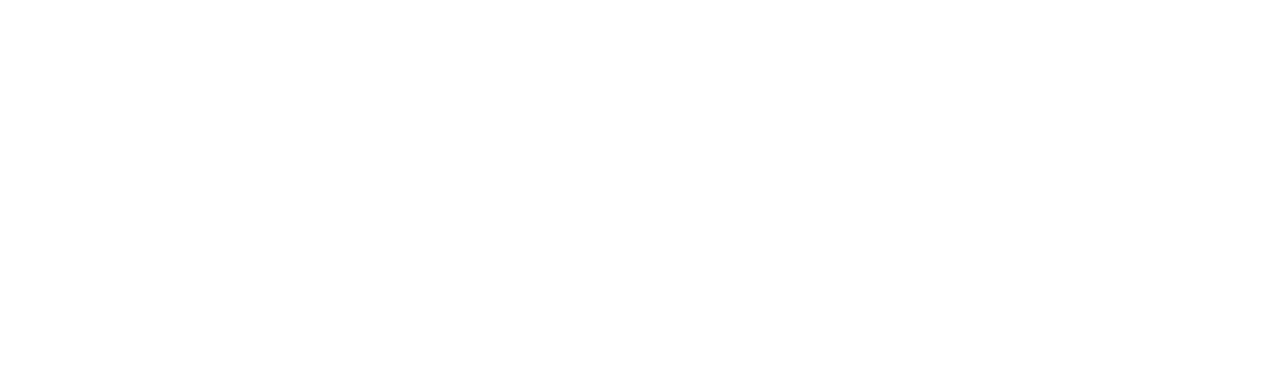
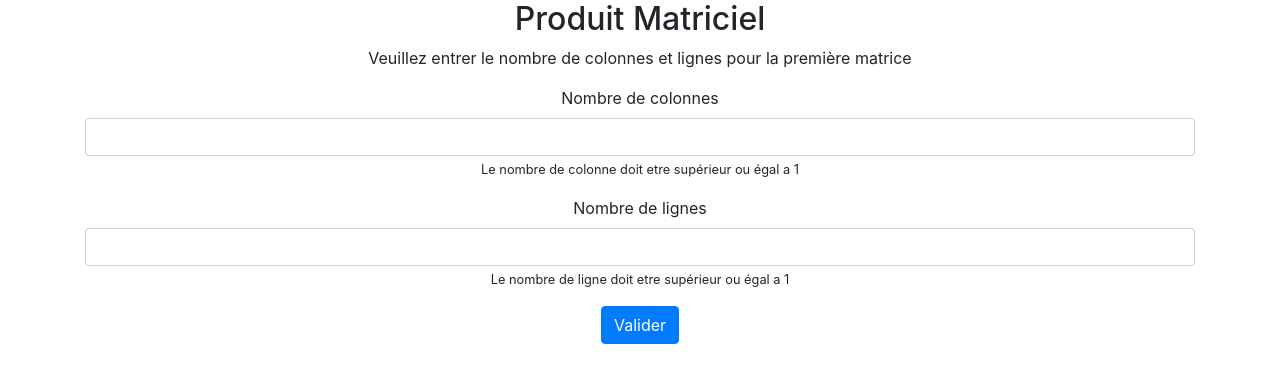
Before and after one commit to florian-barthelemy/produitMatriciel, a React (Create React App) app: page / in a window 1280 px wide. Shown: the top 382 px of the page. Built offline with nearby package versions, Linux system fonts and the light colour scheme.

Commit message:
1 matrice affichée

```diff
--- a/package.json
+++ b/package.json
@@ -6,6 +6,7 @@
     "@testing-library/jest-dom": "^4.2.4",
     "@testing-library/react": "^9.3.2",
     "@testing-library/user-event": "^7.1.2",
+    "bootstrap": "^4.4.1",
     "react": "^16.12.0",
     "react-dom": "^16.12.0",
     "react-scripts": "3.3.0"
--- a/public/index.html
+++ b/public/index.html
@@ -1,7 +1,9 @@
 <!DOCTYPE html>
 <html lang="en">
   <head>
+    <link rel="stylesheet" href="https://stackpath.bootstrapcdn.com/bootstrap/4.4.1/css/bootstrap.min.css" integrity="sha384-Vkoo8x4CGsO3+Hhxv8T/Q5PaXtkKtu6ug5TOeNV6gBiFeWPGFN9MuhOf23Q9Ifjh" crossorigin="anonymous">
     <meta charset="utf-8" />
+    <title>produit matriciel</title>
     <link rel="icon" href="%PUBLIC_URL%/favicon.ico" />
     <meta name="viewport" content="width=device-width, initial-scale=1" />
     <meta name="theme-color" content="#000000" />
@@ -40,4 +42,5 @@
       To create a production bundle, use `npm run build` or `yarn build`.
     -->
   </body>
+
 </html>
--- a/src/App.js
+++ b/src/App.js
@@ -1,11 +1,12 @@
 import React from 'react';
-import logo from './logo.svg';
 import './App.css';
+import Produit from './produit';
 
 function App() {
   return (
     <div className="App">
-
+      <h2>Produit Matriciel</h2>
+      <Produit/>
     </div>
   );
 }
--- /dev/null
+++ b/src/initialisation2.js
@@ -0,0 +1,31 @@
+import React,{useState} from 'react';
+
+export default function Initialisation2(props){
+    let [matrice1]= useState([])
+
+    for ( let i=0;i<props.ligne;i++){
+        matrice1[i]=[];
+        for (let j=0;j<props.colonne;j++){
+
+            matrice1[i].push(1);
+        }
+    }
+    console.log(matrice1)
+    function displayMatrice1(){
+     return(matrice1.map((ligne,index)=>{
+         return (<div key={"ligne"+index} className="row mx-2">
+             {ligne.map((cellule,index2)=>{
+                 return(<div  key={"cellule"+index+index2}className="col mx-1">
+                     {cellule}
+                 </div>)
+             })}
+         </div>)
+     }))
+      }
+
+
+
+
+
+return(<div>{displayMatrice1()}</div>)
+}
--- /dev/null
+++ b/src/produit.js
@@ -0,0 +1,87 @@
+import React, { useState} from "react";
+import Init2 from './initialisation2';
+export default function Produit() {
+  let [init, setInit] = useState(false);
+  let [init2, setInit2] = useState(false);
+  let colonne=0;
+  let [colonneProps,setColonneProps]=useState(0);
+  let [ligneProps,setLigneProps]=useState(0);
+  let ligne=0;
+  let [erreurLigne,setErreurLigne]=useState(true);
+  let [erreurColonne,setErreurColonne]= useState(true);
+
+  const onChangeColonne= (e)=>{
+   colonne=e.target.value
+   setColonneProps(colonne)
+    if (colonne<1){
+    setErreurColonne(true)
+    }
+    else{
+      setErreurColonne(false);
+
+    }
+  }
+
+  const onChangeLigne=(e)=>{
+    ligne=e.target.value
+    setLigneProps(ligne);
+    if(ligne<1){
+      setErreurLigne(true)
+    }else{
+      setErreurLigne(false)
+    }
+  }
+
+
+  function valider(e) {
+    e.preventDefault();
+    if(!erreurColonne && !erreurLigne){
+
+    setInit2(true);
+    setInit(true);
+    }
+    else{
+      alert("nombre de colonnes et/ou lignes invalide");
+    }
+  }
+
+
+  return (
+    <div>
+      {!init ? (
+        <div className="container">
+          <p>
+            Veuillez entrer le nombre de colonnes et lignes pour la première
+            matrice
+          </p>
+          <form>
+            <div className="form-group">
+              <label htmlFor="colonne">Nombre de colonnes</label>
+              <input type="number"  min="1" className="form-control" id="colonne" onChange={onChangeColonne} />
+              {erreurColonne ?
+              (<small>Le nombre de colonne doit etre supérieur ou égal a 1</small>):(<> </>)}
+            </div>
+            <div className="form-group">
+              <label htmlFor="ligne">Nombre de lignes</label>
+              <input type="number" min="1" className="form-control" id="ligne" onChange={onChangeLigne} />
+              {erreurLigne ?
+              (<small>Le nombre de ligne doit etre supérieur ou égal a 1</small>):(<> </>)}
+            </div>
+            <button
+              type="submit"
+              onClick={valider}
+              className="btn btn-primary"
+            >
+              Valider
+            </button>
+          </form>
+        </div>
+      ) : (init2 ?(
+        <Init2 colonne={colonneProps} ligne={ligneProps}/>
+      ):(
+        <></>
+      )
+      )}
+    </div>
+  );
+}
```
Also changed, not shown: 1 other file (tests, documents, lock files or other folders).
